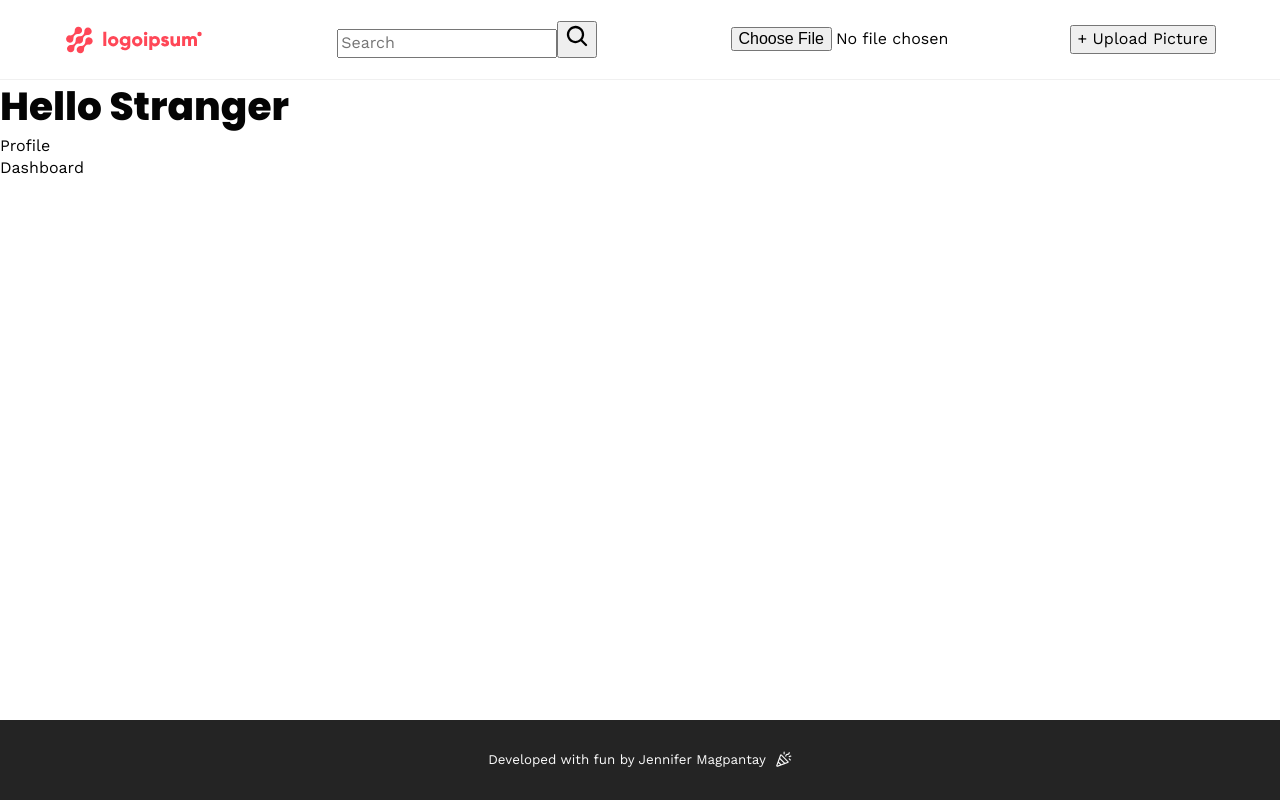
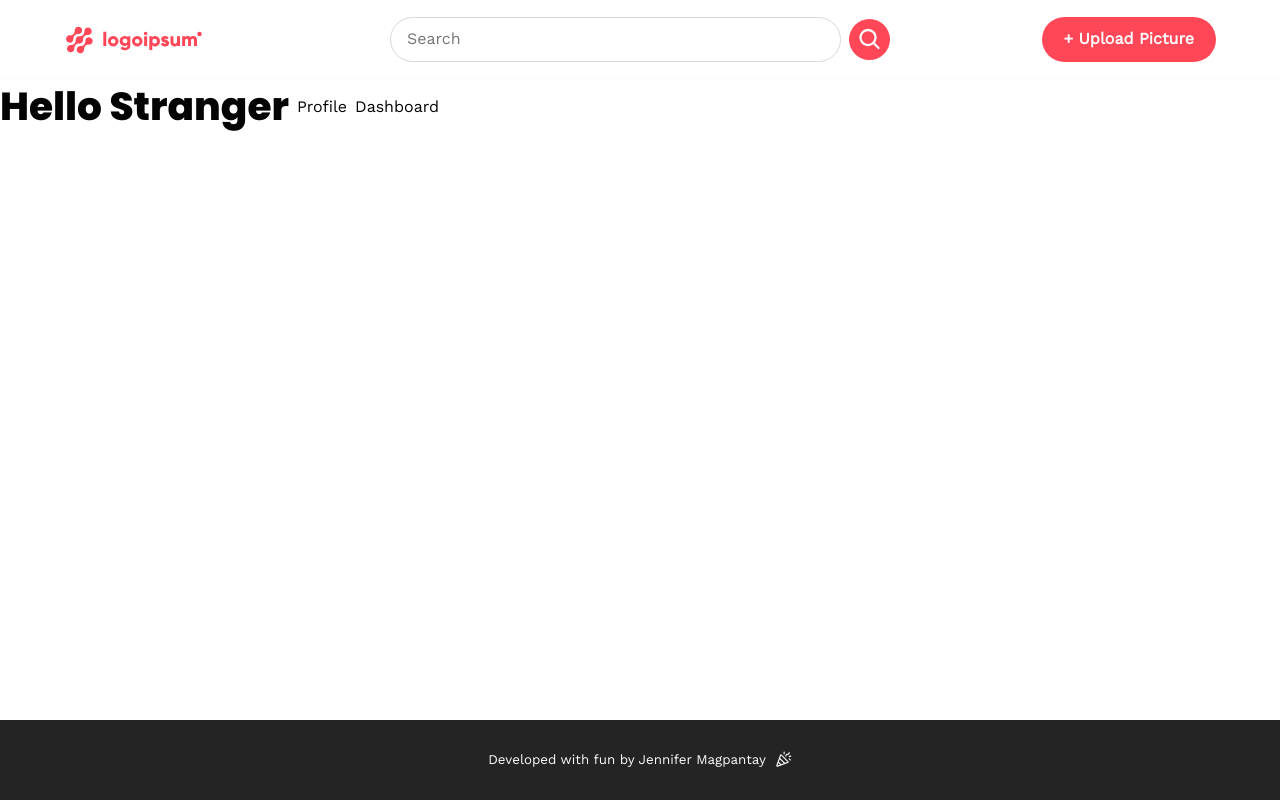
Before and after one commit to jennifer-magpantay/snap-share, a React (Vite) app in the folder project/: page / in a window 1280 px wide. Built offline with nearby package versions, Linux system fonts and the light colour scheme.

Commit message:
update Style files

```diff
--- a/project/src/styles/_structure.scss
+++ b/project/src/styles/_structure.scss
@@ -27,6 +27,23 @@ body {
   }
 }
 
+.container-flex {
+  display: flex;
+  align-items: center;
+  justify-content: flex-start;
+  gap: gap(1);
+}
+
+.container--botton-page {
+  display: flex;
+  align-items: center;
+  justify-content: center;
+  padding: gap(1);
+  margin-top: auto;
+  background-color: $gray-100;
+  border-top: 01px solid $gray-200;
+}
+
 .sr-only {
   clip: rect(1px, 1px, 1px, 1px);
   clip-path: inset(50%);
--- a/project/src/styles/_variables.scss
+++ b/project/src/styles/_variables.scss
@@ -16,7 +16,9 @@ $gray-800: #242424;
 $gray-700: #383838;
 $gray-600: #6b6b6b;
 $gray-400: #a8a8a8;
-$gray-100: #f0f0f0;
+$gray-300: #d8d8d8;
+$gray-200: #f3f3f3;
+$gray-100: #fcfcfc;
 
 $sucess: #29b866;
 $warning: #ffc048;
--- a/project/src/styles/app.scss
+++ b/project/src/styles/app.scss
@@ -16,4 +16,7 @@
 
 // COMPONENTS
 @use "./components/header";
+@use "./components/search";
+@use "./components/upload";
 @use "./components/footer";
+@use "./components/button";
```
